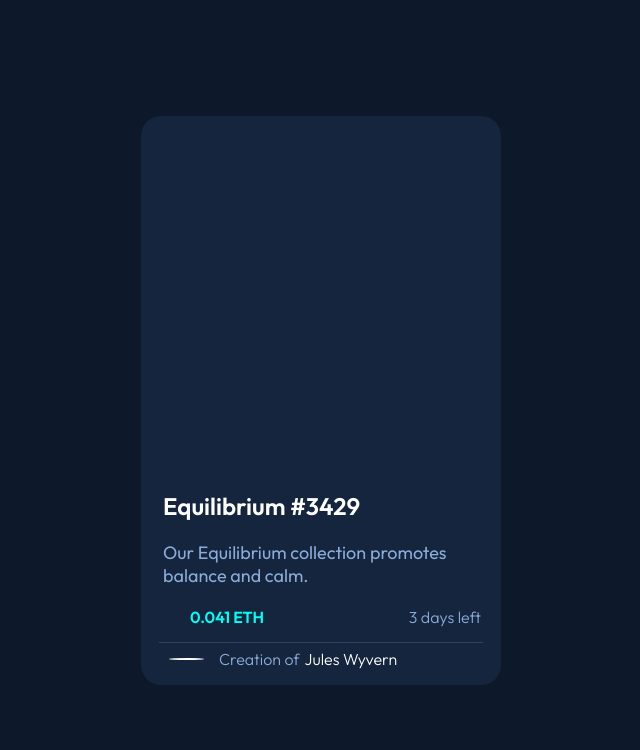
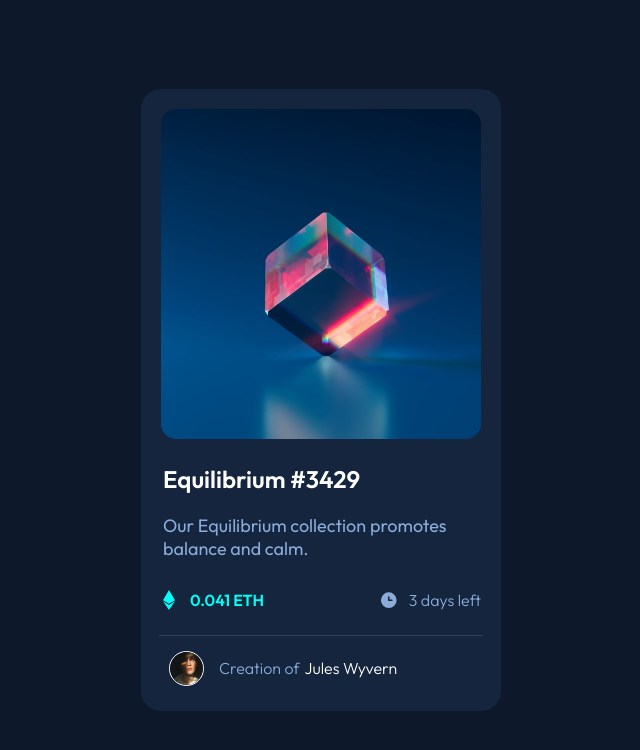
Before and after one commit to miteshp98/nft-preview-card-component-main, a plain HTML site: page index.html in a window 1280 px wide. Shown: the whole page, without its empty margins (319-959 px from the left). Drawn offline with Linux system fonts and the light colour scheme; the site is published under a folder, as on GitHub Pages, so addresses that start at the root find nothing.

Commit message:
Change path  of images

```diff
--- a/index.html
+++ b/index.html
@@ -23,8 +23,8 @@
         <div class="nft-card-container">
           <div class="nft-image-container">
             <img
-              src="/images/icon-view.svg"
-              alt="Equilibrium NFT Image"
+              src="images/icon-view.svg"
+              alt=""
               class="nft-card-image"
             />
           </div>
@@ -34,14 +34,14 @@
           <p>Our Equilibrium collection promotes balance and calm.</p>
 
           <div class="balance-cont">
-            <img src="/images/icon-ethereum.svg" alt="" />
+            <img src="images/icon-ethereum.svg" alt="" />
             <span>0.041 ETH</span>
-            <img src="/images/icon-clock.svg" alt="" />
+            <img src="images/icon-clock.svg" alt="" />
             <span>3 days left</span>
           </div>
 
           <div class="creator-cont">
-            <img src="/images/image-avatar.png" alt="" />
+            <img src="images/image-avatar.png" alt="" />
             <span>Creation of</span> <span>Jules Wyvern</span>
           </div>
         </div>
--- a/style.css
+++ b/style.css
@@ -39,7 +39,7 @@
   width: 320px;
   height: 330px;
   margin: 20px;
-  background: url(/images/image-equilibrium.jpg);
+  background: url(images/image-equilibrium.jpg);
   background-size: cover;
   display: grid;
   place-items: center;
```
